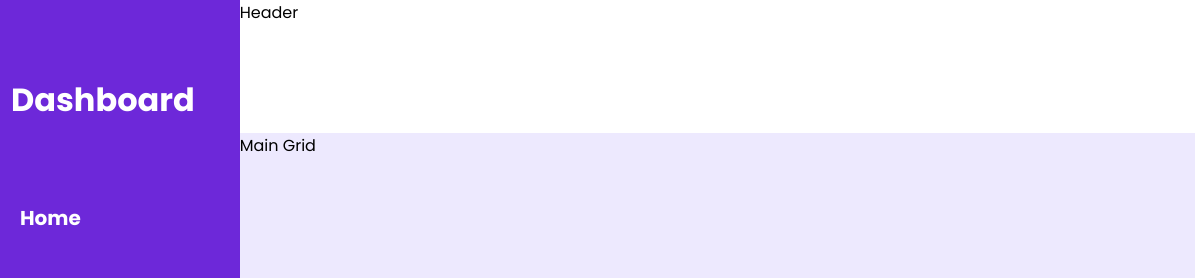
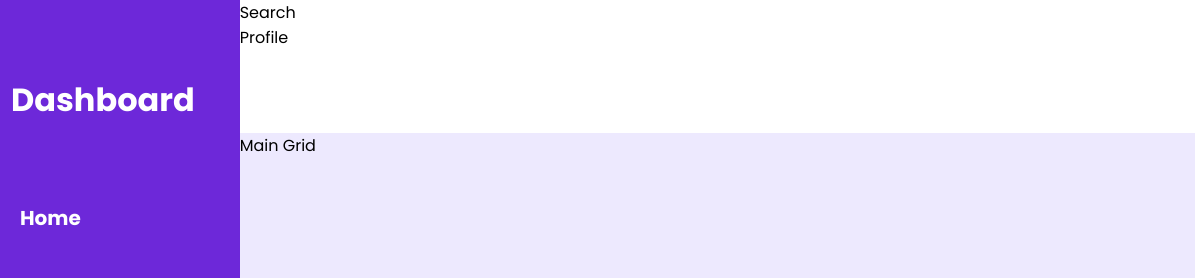
Before and after one commit to iTreykwondo/dashboard, a plain HTML site: page index.html in a window 1280 px wide. Shown: the top 278 px of the page, 85-1280 px from the left. Drawn offline with Linux system fonts and the light colour scheme.

Commit message:
Split header section into two sub sections

```diff
--- a/index.html
+++ b/index.html
@@ -55,7 +55,10 @@
           </li>
         </ul>
       </div>
-      <div class="header">Header</div>
+      <div class="header">
+        <div class="search-section">Search</div>
+        <div class="profile-section">Profile</div>
+      </div>
       <div class="projects">Main Grid</div>
     </div>
   </body>
```
